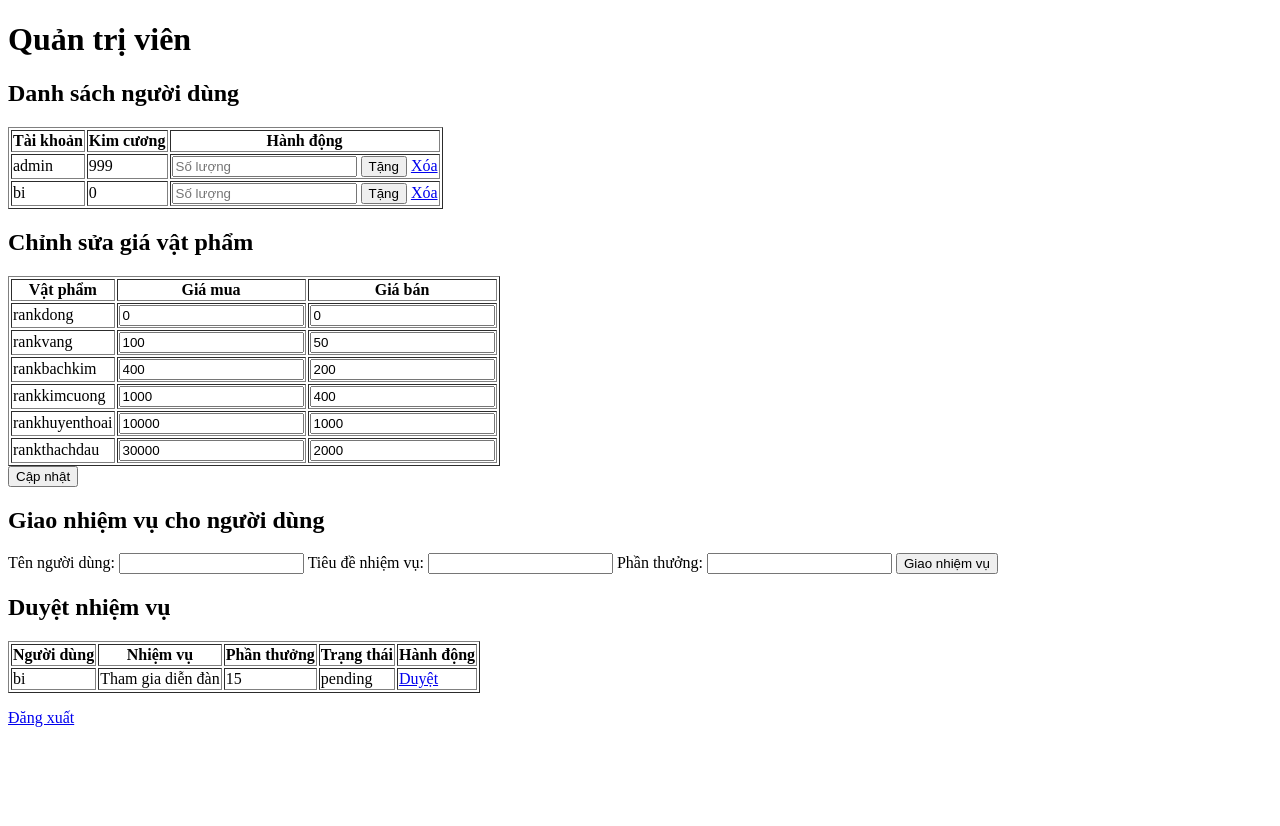
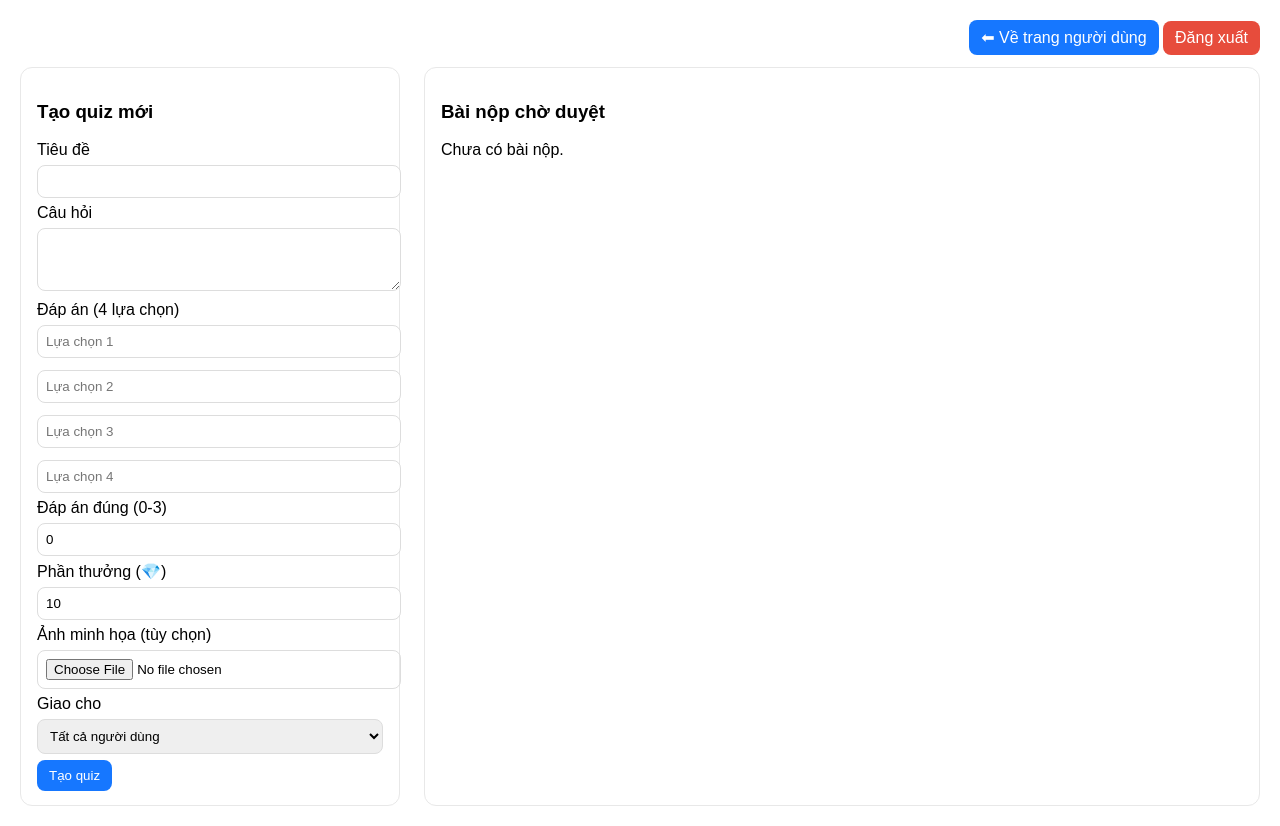
Before and after one commit to phamthienan123/my-web-game-new12345, a Flask app: page /admin in a window 1280 px wide. Before the commit the page ends 800 px from the top, so only its background shows below. Run offline with Flask 3, Linux system fonts and the light colour scheme; the visitor is signed in with stand-in values (Sample User, id 1).

Commit message:
Update admin.html

```diff
--- a/templates/admin.html
+++ b/templates/admin.html
@@ -1,89 +1,116 @@
 <!DOCTYPE html>
-<html>
+<html lang="vi">
 <head>
-    <title>trang của admin</title>
+  <meta charset="UTF-8">
+  <title>Quản trị</title>
+  <link rel="icon" href="{{ url_for('static', filename='favicon.ico') }}">
+  <style>
+    body{font-family:Arial,sans-serif;margin:20px}
+    .wrap{display:grid;grid-template-columns:380px 1fr;gap:24px}
+    .card{border:1px solid #e8e8e8;border-radius:12px;padding:14px 16px}
+    .input{width:100%;padding:8px;border:1px solid #ddd;border-radius:8px;margin:6px 0}
+    .btn{background:#1677ff;color:#fff;border:0;border-radius:8px;padding:8px 12px;cursor:pointer;text-decoration:none;display:inline-block}
+    .btn.red{background:#e74c3c}
+    table{border-collapse:collapse;width:100%}
+    th,td{border-bottom:1px solid #eee;padding:8px;text-align:left;vertical-align:top}
+    img{max-width:120px;border:1px solid #eee;border-radius:8px}
+  </style>
 </head>
 <body>
-    <h1>Quản trị viên</h1>
+  <div style="text-align:right;margin-bottom:12px">
+    <a class="btn" href="/dashboard">⬅ Về trang người dùng</a>
+    <a class="btn red" href="/logout">Đăng xuất</a>
+  </div>
 
-    <h2>Danh sách người dùng</h2>
-    <table border="1">
-        <tr>
-            <th>Tài khoản</th>
-            <th>Kim cương</th>
-            <th>Hành động</th>
-        </tr>
-        {% for user, info in users.items() %}
-        <tr>
-            <td>{{ user }}</td>
-            <td>{{ info.diamonds }}</td>
-            <td>
-                <form method="post" action="/give/{{ user }}" style="display:inline;">
-                    <input type="number" name="amount" min="1" placeholder="Số lượng">
-                    <button type="submit">Tặng</button>
-                </form>
-                <a href="/delete/{{ user }}" onclick="return confirm('Bạn chắc muốn xóa?')">Xóa</a>
-            </td>
-        </tr>
-        {% endfor %}
-    </table>
+  <div class="wrap">
+    <div class="card">
+      <h3>Tạo quiz mới</h3>
+      <form method="post" action="/create_quiz" enctype="multipart/form-data">
+        <label>Tiêu đề</label>
+        <input class="input" name="title" required>
 
-    <h2>Chỉnh sửa giá vật phẩm</h2>
-    <form method="post" action="/update_prices">
-        <table border="1">
+        <label>Câu hỏi</label>
+        <textarea class="input" name="question" rows="3" required></textarea>
+
+        <label>Đáp án (4 lựa chọn)</label>
+        <input class="input" name="opt1" placeholder="Lựa chọn 1" required>
+        <input class="input" name="opt2" placeholder="Lựa chọn 2" required>
+        <input class="input" name="opt3" placeholder="Lựa chọn 3" required>
+        <input class="input" name="opt4" placeholder="Lựa chọn 4" required>
+
+        <label>Đáp án đúng (0-3)</label>
+        <input class="input" name="correct" type="number" min="0" max="3" value="0" required>
+
+        <label>Phần thưởng (💎)</label>
+        <input class="input" name="reward" type="number" min="0" value="10" required>
+
+        <label>Ảnh minh họa (tùy chọn)</label>
+        <input class="input" type="file" name="image" accept=".png,.jpg,.jpeg,.webp,.gif">
+
+        <label>Giao cho</label>
+        <select class="input" name="target">
+          <option value="ALL">Tất cả người dùng</option>
+          {% for name, data in users.items() %}
+            {% if name != 'admin' %}
+              <option value="{{ name }}">{{ name }}</option>
+            {% endif %}
+          {% endfor %}
+        </select>
+
+        <button class="btn" type="submit">Tạo quiz</button>
+      </form>
+    </div>
+
+    <div class="card">
+      <h3>Bài nộp chờ duyệt</h3>
+      {% if pending %}
+        <table>
+          <thead>
             <tr>
-                <th>Vật phẩm</th>
-                <th>Giá mua</th>
-                <th>Giá bán</th>
+              <th>User</th>
+              <th>Quiz</th>
+              <th>Ảnh</th>
+              <th>Đáp án chọn</th>
+              <th>Đáp án đúng</th>
+              <th>Thưởng</th>
+              <th>Thao tác</th>
             </tr>
-            {% for name, data in items.items() %}
-            <tr>
-                <td>{{ name }}</td>
-                <td><input type="number" name="{{ name }}_buy" value="{{ data.buy }}"></td>
-                <td><input type="number" name="{{ name }}_sell" value="{{ data.sell }}"></td>
-            </tr>
+          </thead>
+          <tbody>
+            {% for p in pending %}
+              <tr>
+                <td><b>{{ p.username }}</b><br><small>{{ p.quiz.submitted_at }}</small></td>
+                <td>
+                  <div><b>{{ p.quiz.title }}</b></div>
+                  <div>{{ p.quiz.question }}</div>
+                  <ol>
+                    {% for opt in p.quiz.options %}<li>{{ opt }}</li>{% endfor %}
+                  </ol>
+                </td>
+                <td>
+                  {% if p.quiz.image %}
+                    <img src="/{{ p.quiz.image }}">
+                  {% endif %}
+                </td>
+                <td>{{ p.quiz.options[p.quiz.user_answer] if p.quiz.user_answer is not none }}</td>
+                <td>{{ p.quiz.options[p.quiz.answer] }}</td>
+                <td>+{{ p.quiz.reward }}💎</td>
+                <td>
+                  <form method="post" action="/approve_quiz/{{ p.username }}/{{ p.qid }}" style="display:inline">
+                    <button class="btn" type="submit">Duyệt</button>
+                  </form>
+                  <form method="post" action="/reject_quiz/{{ p.username }}/{{ p.qid }}" style="display:inline">
+                    <button class="btn red" type="submit">Từ chối</button>
+                  </form>
+                </td>
+              </tr>
             {% endfor %}
+          </tbody>
         </table>
-        <button type="submit">Cập nhật</button>
-    </form>
-<h2>Giao nhiệm vụ cho người dùng</h2>
-<form method="post" action="/assign_quest">
-    <label>Tên người dùng:</label>
-    <input type="text" name="username" required>
-    <label>Tiêu đề nhiệm vụ:</label>
-    <input type="text" name="title" required>
-    <label>Phần thưởng:</label>
-    <input type="number" name="reward" min="1" required>
-    <button type="submit">Giao nhiệm vụ</button>
-</form>
-
-<h2>Duyệt nhiệm vụ</h2>
-<table border="1">
-    <tr>
-        <th>Người dùng</th>
-        <th>Nhiệm vụ</th>
-        <th>Phần thưởng</th>
-        <th>Trạng thái</th>
-        <th>Hành động</th>
-    </tr>
-    {% for user, info in users.items() %}
-        {% if info.quests and info.quests.custom %}
-            {% for qid, quest in info.quests.custom.items() %}
-                <tr>
-                    <td>{{ user }}</td>
-                    <td>{{ quest.title }}</td>
-                    <td>{{ quest.reward }}</td>
-                    <td>{{ quest.status }}</td>
-                    <td>
-                        {% if quest.status == 'pending' %}
-                            <a href="/approve_quest/{{ user }}/{{ qid }}">Duyệt</a>
-                        {% endif %}
-                    </td>
-                </tr>
-            {% endfor %}
-        {% endif %}
-    {% endfor %}
-</table>
-    <p><a href="/logout">Đăng xuất</a></p>
+      {% else %}
+        <div>Chưa có bài nộp.</div>
+      {% endif %}
+    </div>
+  </div>
 </body>
 </html>
```
